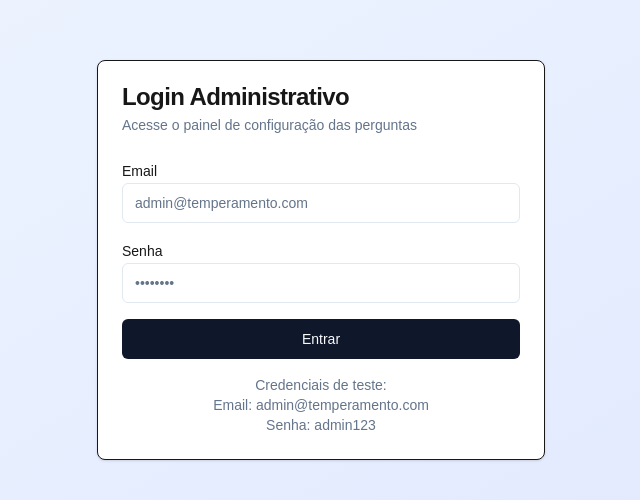
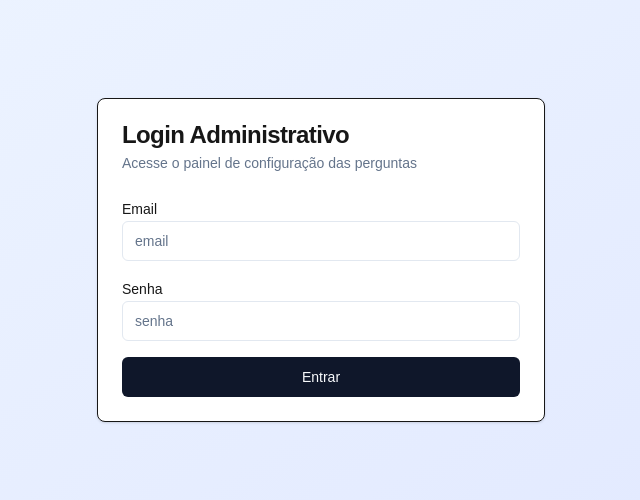
Before and after one commit to filipeklinger/quiz-temperamento, a Next.js app: page /login in a window 1280 px wide. Shown: the part 140-640 px from the top of the page, without its empty margins (319-959 px from the left). Built offline with nearby package versions, Linux system fonts and the light colour scheme.

Commit message:
chore: using next 15.1

```diff
--- a/package.json
+++ b/package.json
@@ -24,7 +24,7 @@
     "drizzle-orm": "^0.44.3",
     "jsonwebtoken": "^9.0.2",
     "lucide-react": "^0.525.0",
-    "next": "15.4.2",
+    "next": "^15.1.0",
     "react": "19.1.0",
     "react-dom": "19.1.0",
     "recharts": "^3.1.0",
--- a/src/app/login/page.tsx
+++ b/src/app/login/page.tsx
@@ -48,7 +48,7 @@ export default function LoginPage() {
               <Input
                 id="email"
                 type="email"
-                placeholder="admin@temperamento.com"
+                placeholder="email"
                 value={email}
                 onChange={(e) => setEmail(e.target.value)}
                 required
@@ -61,7 +61,7 @@ export default function LoginPage() {
               <Input
                 id="password"
                 type="password"
-                placeholder="••••••••"
+                placeholder="senha"
                 value={password}
                 onChange={(e) => setPassword(e.target.value)}
                 required
@@ -74,11 +74,7 @@ export default function LoginPage() {
               {isLoading ? "Entrando..." : "Entrar"}
             </Button>
           </form>
-          <div className="mt-4 text-center text-sm text-muted-foreground">
-            <p>Credenciais de teste:</p>
-            <p>Email: admin@temperamento.com</p>
-            <p>Senha: admin123</p>
-          </div>
+
         </CardContent>
       </Card>
     </div>
```
Also changed, not shown: 1 other file (tests, documents, lock files or other folders).
